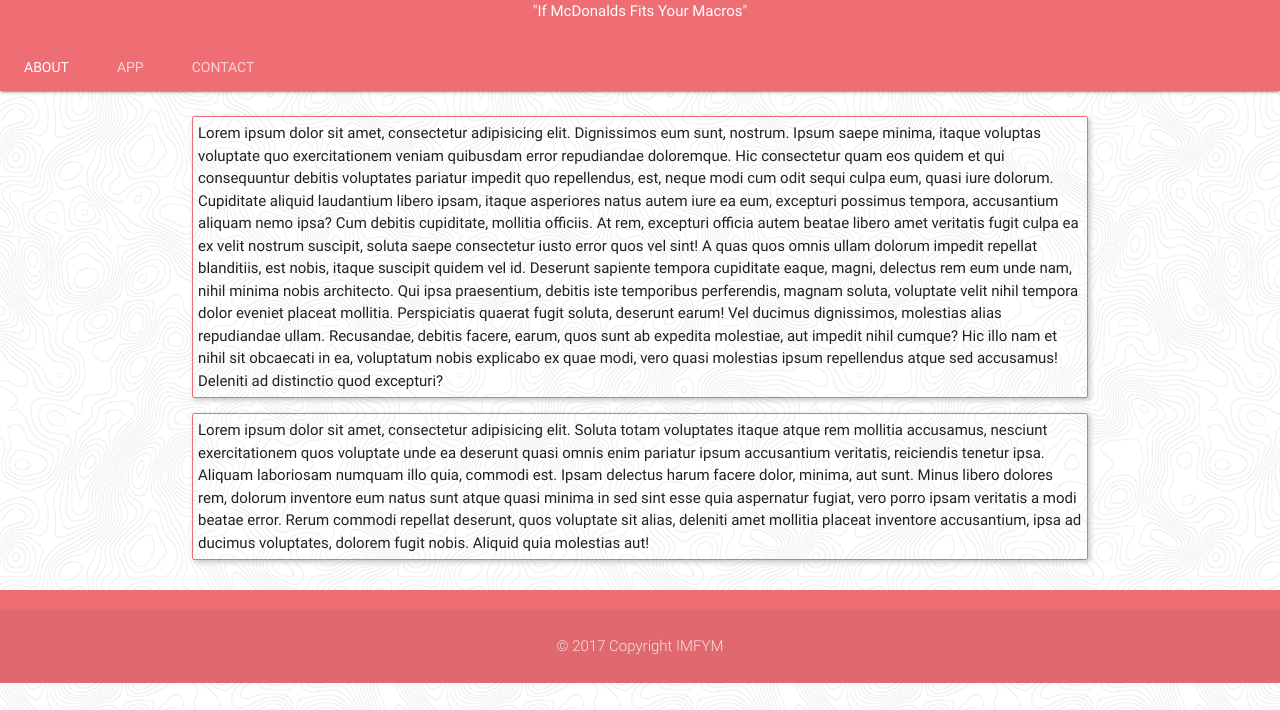
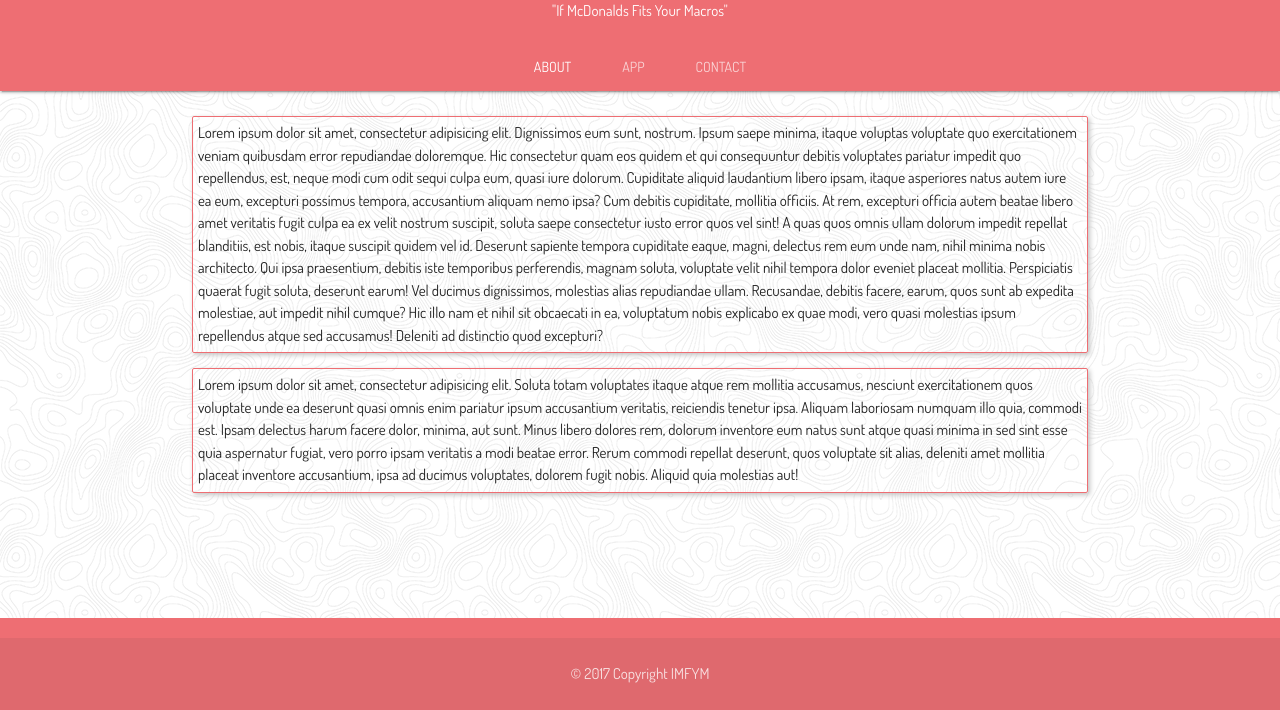
Before and after one commit to aleote/TeamProject1, a plain HTML site: page index.html in a window 1280 px wide. Shown: the part 90-800 px from the top of the page. Drawn offline with nearby package versions, Linux system fonts and the light colour scheme.

Commit message:
Fixed Landing

```diff
--- a/assets/css/style.css
+++ b/assets/css/style.css
@@ -1,4 +1,4 @@
-<<<<<<< HEAD
+
 *{
   font-family: 'Dosis', sans-serif;
 }
@@ -18,6 +18,17 @@
   width: 100%;
 }
 
+nav ul {
+    text-align: center;
+}
+nav ul li {
+    display: inline;
+    float: none;
+}
+nav ul li a {
+    display: inline-block;
+}
+
 .nav-wrapper a h1{
   margin-top: 0px;
   margin-bottom: 0px;
@@ -28,8 +39,8 @@
 }
 
 footer{
-  /*position: fixed;
-  bottom: 0;*/
+  position: fixed;
+  bottom: 0;
   width: 100%;
 }
 
@@ -38,7 +49,7 @@
 }
 
 .last{
-  margin-bottom: 30px;
+  margin-bottom: 150px;
 }
 
 .about p{
```
Also changed, not shown: index.html (+3 -3 lines).
